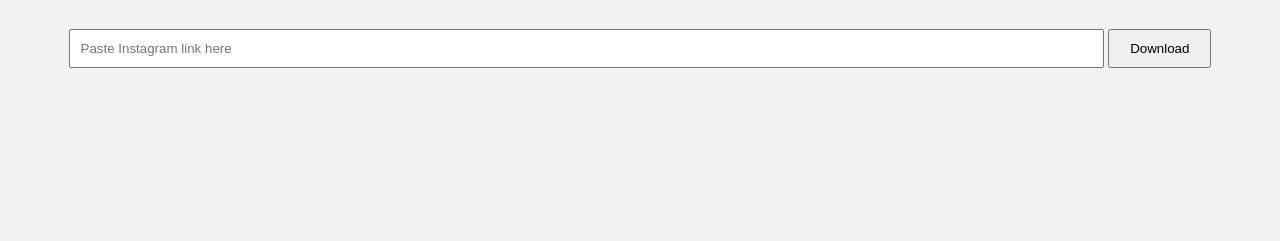
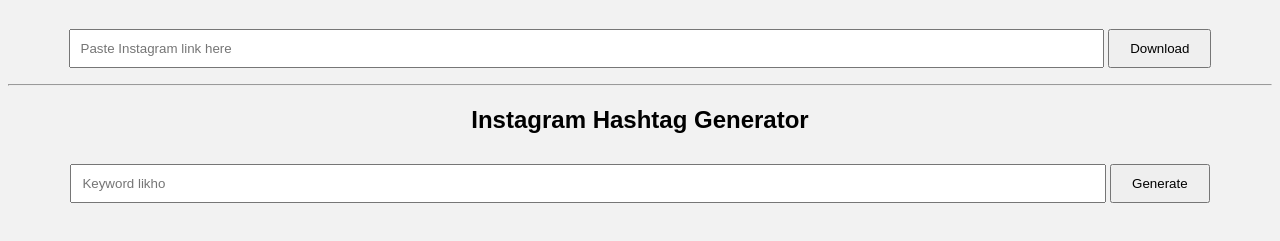
Before and after one commit to mahii124558/insta-downloader, a plain HTML site: page index.html in a window 1280 px wide. Shown: the part 61-302 px from the top of the page. Drawn offline with Linux system fonts and the light colour scheme.

Commit message:
Update index.html

```diff
--- a/index.html
+++ b/index.html
@@ -16,3 +16,8 @@
 <script src="script.js"></script>
 </body>
 </html>
+<hr>
+<h2>Instagram Hashtag Generator</h2>
+<input type="text" id="tag" placeholder="Keyword likho">
+<button onclick="tags()">Generate</button>
+<p id="tags"></p>
```
